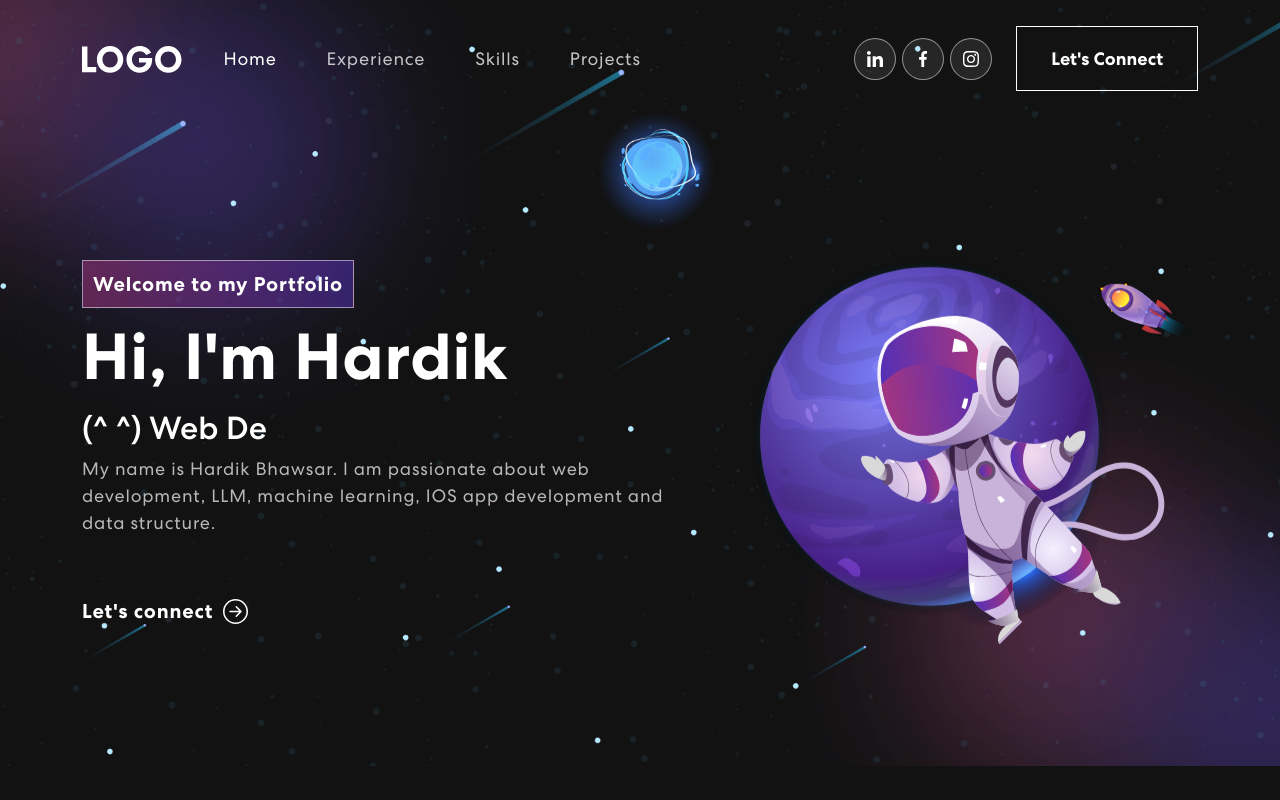
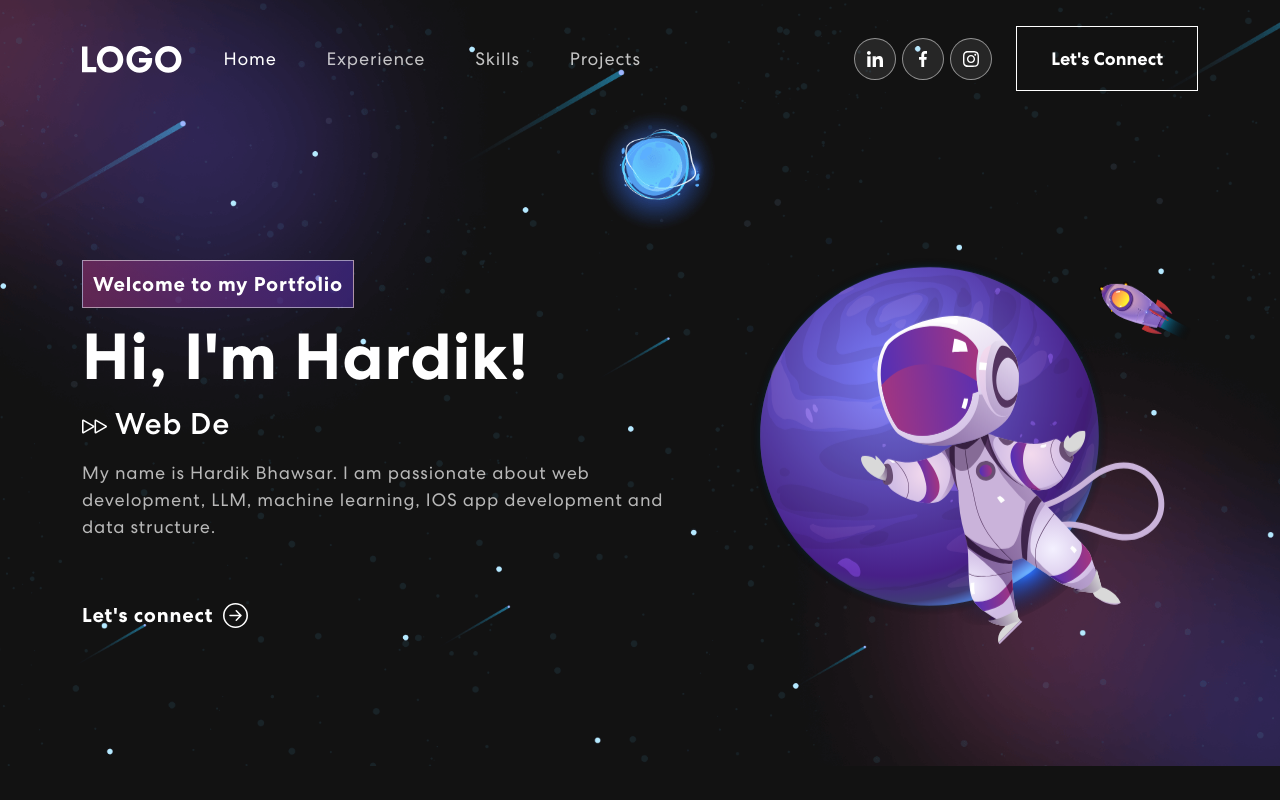
Before and after one commit to hardikbhawsar/Portfolio, a React (Create React App) app: page / in a window 1280 px wide. Built offline with nearby package versions, Linux system fonts and the light colour scheme.

Commit message:
Update Banner.js

```diff
--- a/src/App.css
+++ b/src/App.css
@@ -257,6 +257,15 @@ nav.navbar .navbar-toggler[aria-expanded="true"] .navbar-toggler-icon {
   margin-bottom: 20px;
   display: block;
 }
+.banner h3 {
+  font-size: 30px;
+  font-weight: 500;
+  letter-spacing: 0.8px;
+  line-height: 1;
+  margin-bottom: 20px;
+  display: block;
+}
+
 .banner p {
   color: #B8B8B8;
   font-size: 18px;
--- a/src/components/Banner.js
+++ b/src/components/Banner.js
@@ -1,6 +1,6 @@
 import { useEffect, useState } from "react";
 import { Container, Row, Col } from "react-bootstrap"
-import { ArrowRightCircle } from "react-bootstrap-icons"
+import { ArrowRightCircle, Balloon, CaretRightFill, ChevronDoubleRight, EmojiSmile, FastForward } from "react-bootstrap-icons"
 import headerImg from "../assets/img/header-img.svg";
 // import 'animate.css';
 // import TrackVisibility from 'react-on-screen';
@@ -53,8 +53,8 @@ export const Banner = () => {
                 <Row className="aligh-items-center">
                     <Col xs={5} md={10} xl={7}>
                         <span className="tagline">Welcome to my Portfolio</span>
-                        <h1>{"Hi, I'm Hardik "}</h1>
-                        <h2>{'(^ ^) '}<span className="wrap">{text}</span>{' '}</h2>
+                        <h1>{"Hi, I'm Hardik!"}</h1>
+                        <h3><FastForward size={25} />{' '}<span className="wrap">{text}</span>{' '}</h3>
                         <p>My name is Hardik Bhawsar. I am passionate about web development, LLM, machine learning, IOS app development and data structure. </p>
                         <button onClick={() => console.log('connect')}>Let's connect <ArrowRightCircle size={25} /></button>
                     </Col>
```
